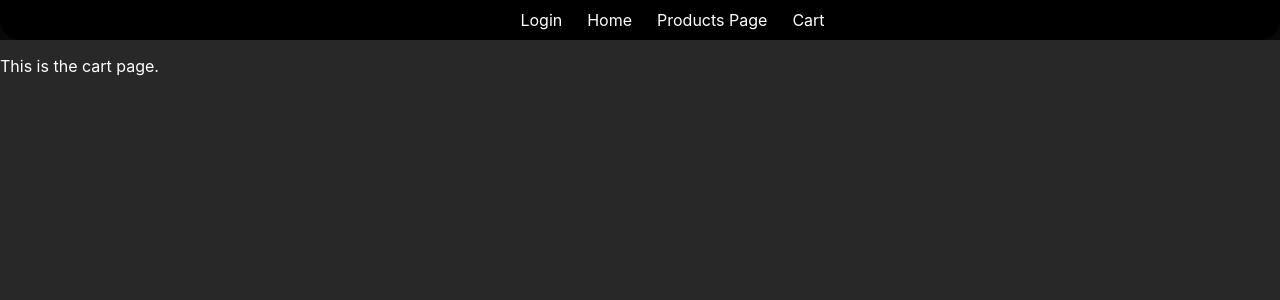
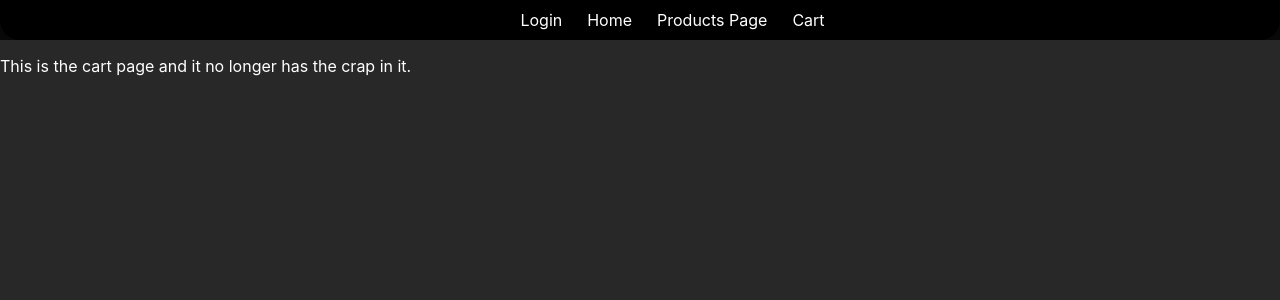
Before and after one commit to Nightstroud/React-E-Commerce-Store, a React (Create React App) app: page /cart in a window 1280 px wide. Shown: the top 300 px of the page. Built offline with nearby package versions, Linux system fonts and the light colour scheme.

Commit message:
Just switching the branches

```diff
--- a/src/components/cart_page/cart.js
+++ b/src/components/cart_page/cart.js
@@ -5,7 +5,7 @@ export default class Cart extends React.Component {
         return (
             <div>
                 <div>
-                    <p>This is the cart page.</p>
+                    <p>This is the cart page and it no longer has the crap in it.</p>
                 </div>
 
             </div>
```
